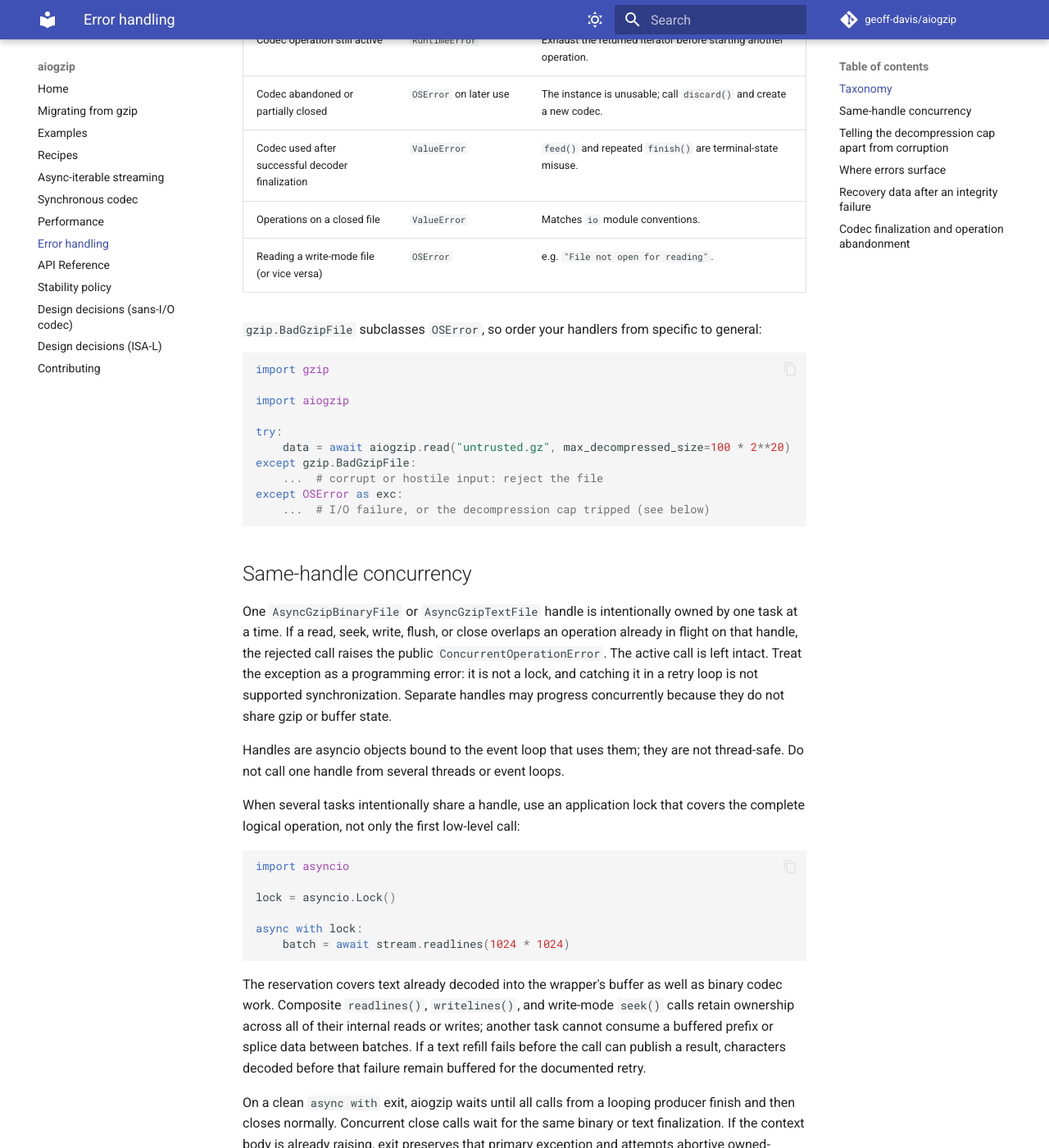
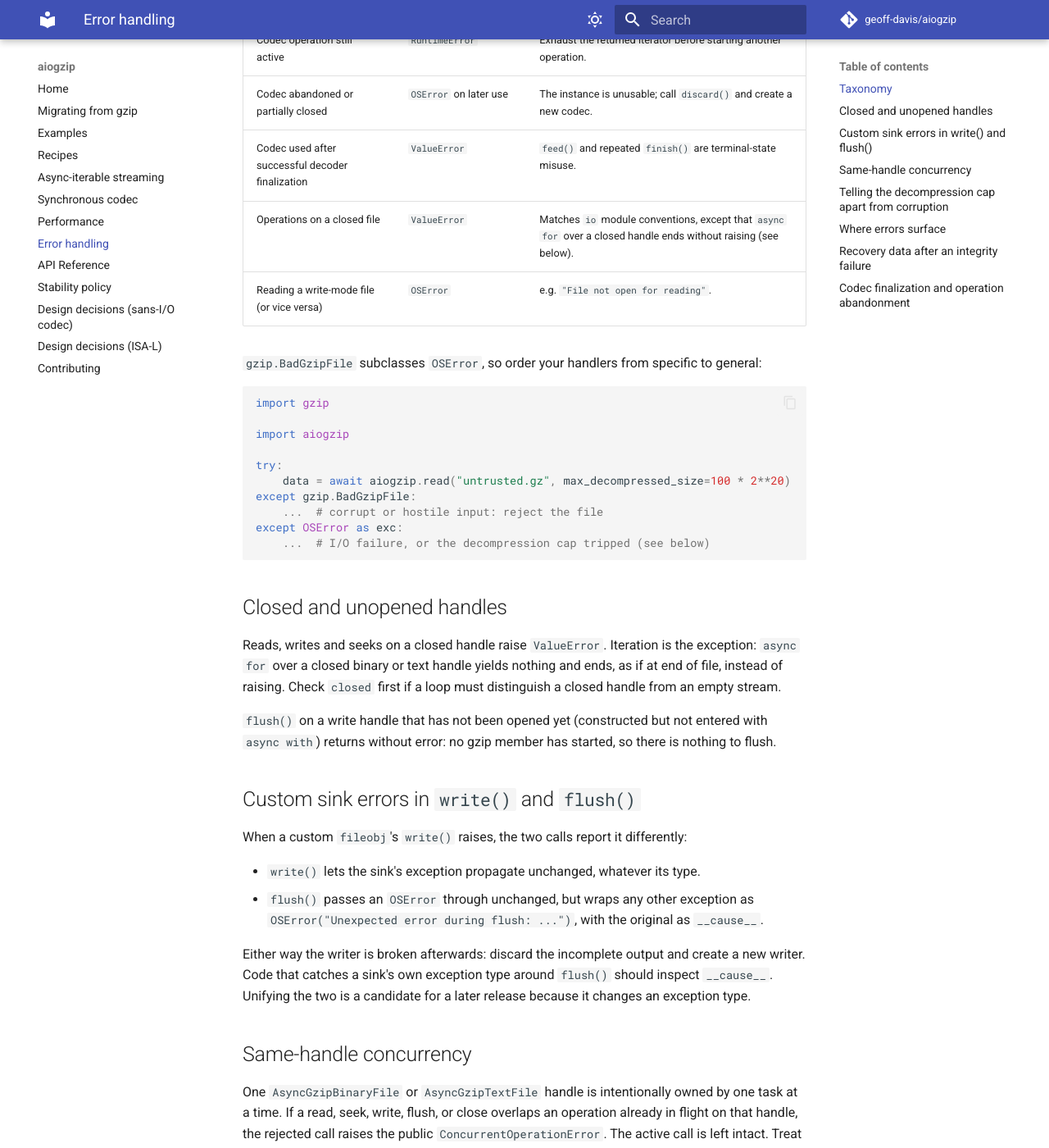
Before and after one commit to geoff-davis/aiogzip, an MkDocs documentation site: the page built from docs/errors.md, in a window 1280 px wide and 1400 px high, scrolled down 835 px. Shown: the whole window at 82% size. Built offline with MkDocs 1.6.1 and Material for MkDocs 9.7.7, drawn with Linux system fonts in a browser that asks for light colours; comment, search, counter and statistics services are not loaded; the version menu is left out; some of the changed text lies outside the part shown.

Commit message:
Update: Document closed-handle, sink-error, seek and inspect() behavior (R10)
RC1 R10. Each item was rechecked against the code first.

- docs/errors.md: closed-handle iteration ends rather than raising;
  flush() on an unopened write handle returns; write() propagates a
  custom sink's exception while flush() wraps a non-OSError as OSError
  with the original as __cause__; do not retry a text read after
  UnicodeDecodeError (it skips the rest of the decoded chunk), use
  seek(0); BC15's cleanup note and consumed abort cancellation.
- docs/api.md: inspect() memory grows with the member count, and FNAME,
  FCOMMENT and FEXTRA are buffered whole, bounded by the 128 MiB limit on
  each whole header.
- docs/recipes.md: BC12's SEEK_END semantics and the read-mode negative
  seek OSError where stdlib gzip clamps to 0.

The plan note records two corrections to the R10 item list: the 128 MiB
limit applies per header rather than per field, and a decode-error retry
skips more than the undecodable bytes.

🤖 Generated with [Claude Code](https://claude.com/claude-code)

Co-Authored-By: Claude Opus 5.5 <noreply@anthropic.com>
Claude-Session: https://claude.ai/code/session_016d34WUJ3chyVonxns6H5y6

````diff
--- a/docs/errors.md
+++ b/docs/errors.md
@@ -23,7 +23,7 @@ system text may vary.
 | Codec operation still active | `RuntimeError` | Exhaust the returned iterator before starting another operation. |
 | Codec abandoned or partially closed | `OSError` on later use | The instance is unusable; call `discard()` and create a new codec. |
 | Codec used after successful decoder finalization | `ValueError` | `feed()` and repeated `finish()` are terminal-state misuse. |
-| Operations on a closed file | `ValueError` | Matches `io` module conventions. |
+| Operations on a closed file | `ValueError` | Matches `io` module conventions, except that `async for` over a closed handle ends without raising (see below). |
 | Reading a write-mode file (or vice versa) | `OSError` | e.g. `"File not open for reading"`. |
 
 `gzip.BadGzipFile` subclasses `OSError`, so order your handlers from specific
@@ -41,6 +41,32 @@ except gzip.BadGzipFile:
 except OSError as exc:
     ...  # I/O failure, or the decompression cap tripped (see below)
 ```
+
+## Closed and unopened handles
+
+Reads, writes and seeks on a closed handle raise `ValueError`. Iteration is
+the exception: `async for` over a closed binary or text handle yields nothing
+and ends, as if at end of file, instead of raising. Check `closed` first if a
+loop must distinguish a closed handle from an empty stream.
+
+`flush()` on a write handle that has not been opened yet (constructed but not
+entered with `async with`) returns without error: no gzip member has started,
+so there is nothing to flush.
+
+## Custom sink errors in `write()` and `flush()`
+
+When a custom `fileobj`'s `write()` raises, the two calls report it
+differently:
+
+- `write()` lets the sink's exception propagate unchanged, whatever its type.
+- `flush()` passes an `OSError` through unchanged, but wraps any other
+  exception as `OSError("Unexpected error during flush: ...")`, with the
+  original as `__cause__`.
+
+Either way the writer is broken afterwards: discard the incomplete output and
+create a new writer. Code that catches a sink's own exception type around
+`flush()` should inspect `__cause__`. Unifying the two is a candidate for a
+later release because it changes an exception type.
 
 ## Same-handle concurrency
 
@@ -97,6 +123,18 @@ cancelled cooperatively, as before.
 
 Cancellation while a clean context exit is waiting for an active call also
 attempts abortive owned-resource cleanup before the cancellation propagates.
+
+If that abortive cleanup fails, for example because a custom source's
+`close()` raises, the failure is attached to the propagating exception (the
+context body's exception, or the cancellation) as a note beginning
+`Context-exit cleanup also failed:`. Exception types and precedence are
+unchanged.
+
+To abort an active read or write on a custom file object, the exit cancels
+the task running that call once, and consumes that request however the call
+ends, even if the custom object swallows the cancellation. An enclosing
+`asyncio.timeout()` in that task therefore still reports its own expiry as
+`TimeoutError`, and a separate outside cancellation of the task is kept.
 
 The maintained examples avoid same-handle overlap entirely: each shard task
 owns a separate file handle, and each transport codec operation is exhausted
@@ -200,6 +238,14 @@ underlying binary reader, later reads raise the same terminal `OSError` until
 `seek(0)` succeeds. A failed text seek is never followed by text from the wrong
 position.
 
+Do not retry a text read that raised `UnicodeDecodeError`. The reader does
+not become terminal, but the failed read has already consumed the whole chunk
+of decompressed bytes it was decoding, so the next read resumes after that
+chunk and silently skips text, possibly far more than the undecodable bytes
+themselves. Call `seek(0)` to
+start again from the beginning, or reopen the file with a different `encoding`
+or an `errors` handler such as `"replace"`.
+
 ## Codec finalization and operation abandonment
 
 Every state-changing `GzipEncoder` or `GzipDecoder` call reserves the codec and
````
Also changed, not shown: CHANGELOG.md (+11 -0 lines), docs/api.md (+11 -0 lines), docs/recipes.md (+13 -0 lines), plans/RELEASE_2_0_0RC1_PLAN.md (+22 -0 lines).
